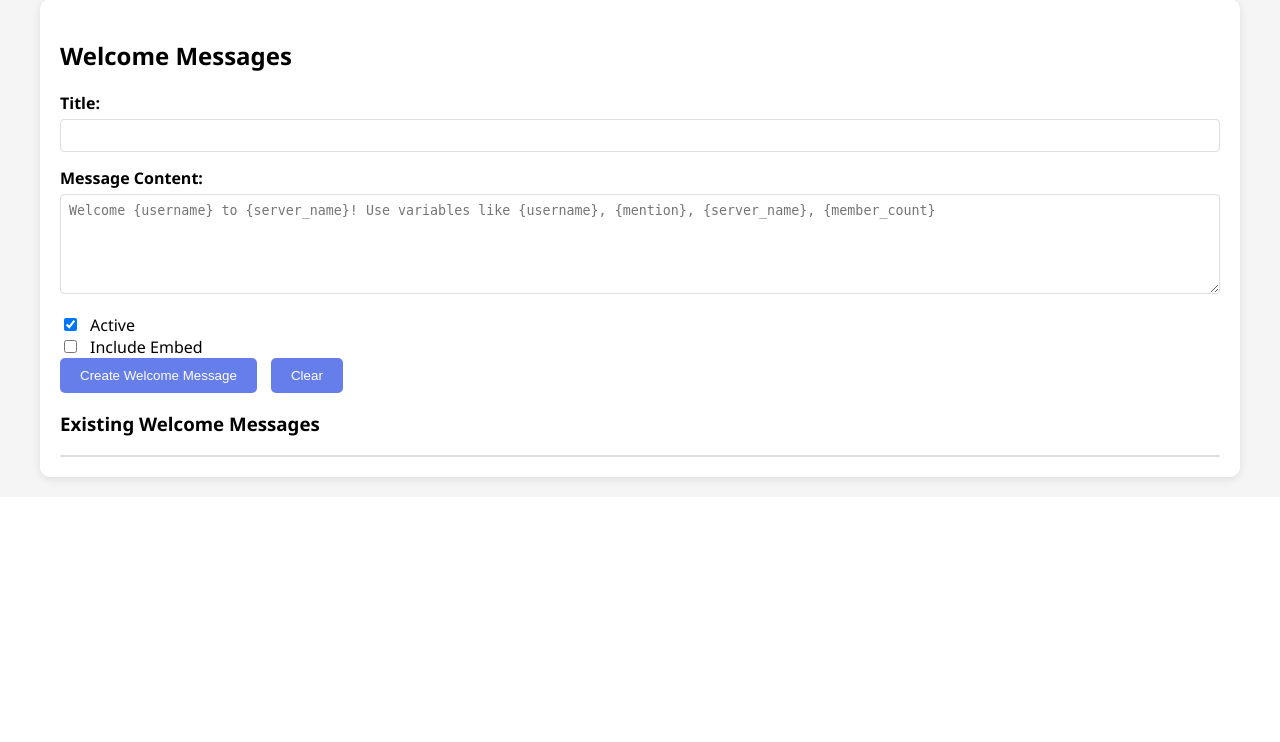
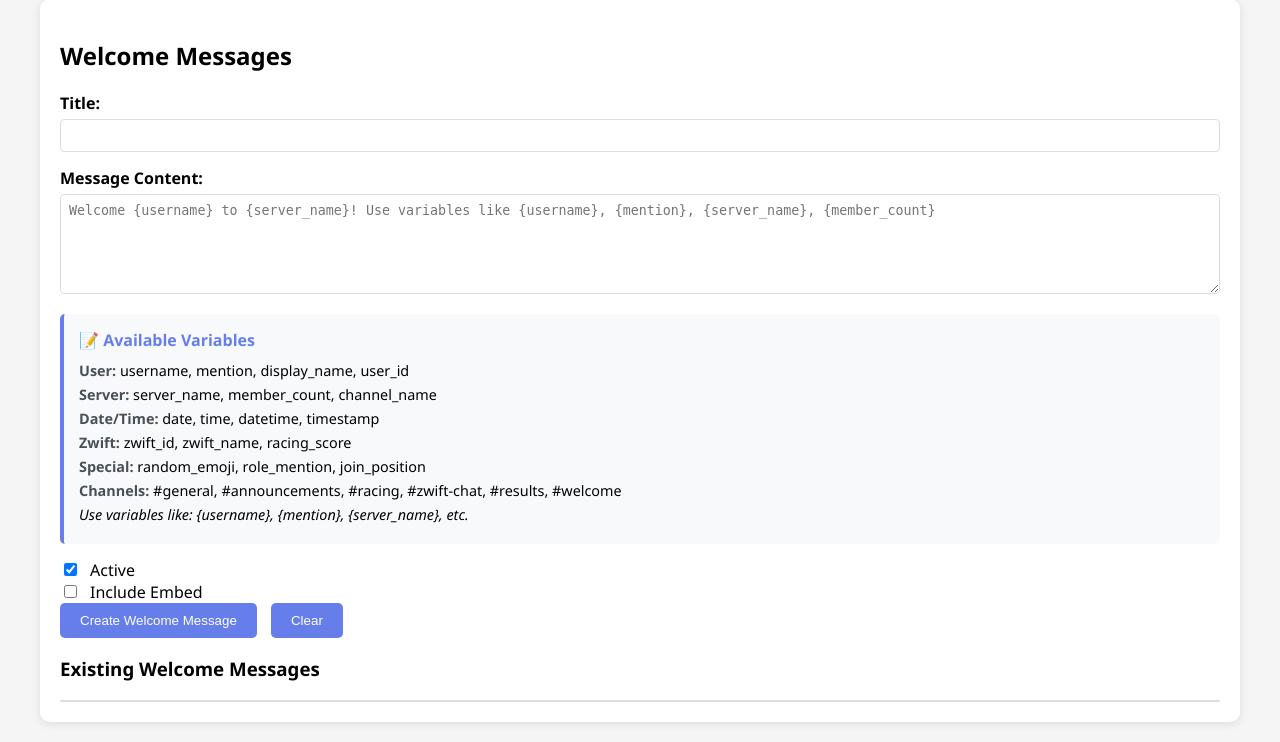
Before and after one commit to T00few2/zwiftpower, a Flask app: page /content/messages in a window 1280 px wide. Shown: the part 385-1127 px from the top of the page. Before the commit the page ends 870 px from the top, so only its background shows below. Run offline with Flask 3, Linux system fonts and the light colour scheme.

Commit message:
add variables help + schedule info

```diff
--- a/templates/content_messages.html
+++ b/templates/content_messages.html
@@ -263,6 +263,24 @@
             white-space: pre-wrap;
             word-wrap: break-word;
         }
+        .variables-help {
+            margin-bottom: 15px;
+            padding: 15px;
+            background-color: #f8f9fa;
+            border-radius: 5px;
+            border-left: 4px solid #667eea;
+        }
+        .variables-help h4 {
+            margin: 0 0 10px 0;
+            color: #667eea;
+        }
+        .variables-help p {
+            margin: 5px 0;
+            font-size: 0.9em;
+        }
+        .variables-help p strong {
+            color: #495057;
+        }
     </style>
 </head>
 <body data-api-key="{{ api_key }}">
@@ -306,6 +324,17 @@
             <div class="form-group">
                 <label for="welcome-content">Message Content:</label>
                 <textarea id="welcome-content" name="content" placeholder="Welcome {username} to {server_name}! Use variables like {username}, {mention}, {server_name}, {member_count}" required></textarea>
+            </div>
+
+            <div class="variables-help">
+                <h4>📝 Available Variables</h4>
+                <p><strong>User:</strong> username, mention, display_name, user_id</p>
+                <p><strong>Server:</strong> server_name, member_count, channel_name</p>
+                <p><strong>Date/Time:</strong> date, time, datetime, timestamp</p>
+                <p><strong>Zwift:</strong> zwift_id, zwift_name, racing_score</p>
+                <p><strong>Special:</strong> random_emoji, role_mention, join_position</p>
+                <p><strong>Channels:</strong> #general, #announcements, #racing, #zwift-chat, #results, #welcome</p>
+                <p><em>Use variables like: {username}, {mention}, {server_name}, etc.</em></p>
             </div>
 
             <div class="checkbox-group">
@@ -362,6 +391,17 @@
             <div class="form-group">
                 <label for="scheduled-content">Message Content:</label>
                 <textarea id="scheduled-content" name="content" placeholder="Don't forget about tonight's race! Use variables like {server_name}, {date}, {time}" required></textarea>
+            </div>
+
+            <div class="variables-help">
+                <h4>📝 Available Variables</h4>
+                <p><strong>User:</strong> username, mention, display_name, user_id</p>
+                <p><strong>Server:</strong> server_name, member_count, channel_name</p>
+                <p><strong>Date/Time:</strong> date, time, datetime, timestamp</p>
+                <p><strong>Zwift:</strong> zwift_id, zwift_name, racing_score</p>
+                <p><strong>Special:</strong> random_emoji, role_mention, join_position</p>
+                <p><strong>Channels:</strong> #general, #announcements, #racing, #zwift-chat, #results, #welcome</p>
+                <p><em>Use variables like: {server_name}, {date}, {time}, etc.</em></p>
             </div>
 
             <div class="form-group">
@@ -591,10 +631,29 @@
                     nextRunDisplay = `${dateStr} at ${timeStr}`;
                 }
 
+                // Format schedule information
+                let scheduleInfo = 'No schedule';
+                if (message.schedule) {
+                    const scheduleType = message.schedule.type || 'unknown';
+                    const scheduleTime = message.schedule.time || '';
+                    const scheduleDay = message.schedule.day || '';
+
+                    if (scheduleType === 'daily') {
+                        scheduleInfo = `Daily at ${scheduleTime}`;
+                    } else if (scheduleType === 'weekly') {
+                        scheduleInfo = `Weekly on ${scheduleDay} at ${scheduleTime}`;
+                    } else if (scheduleType === 'monthly') {
+                        scheduleInfo = `Monthly at ${scheduleTime}`;
+                    } else {
+                        scheduleInfo = `${scheduleType} at ${scheduleTime}`;
+                    }
+                }
+
                 item.innerHTML = `
                     <div class="message-content">
                         <div class="message-title">${message.title}</div>
                         <div class="message-preview">${preview}</div>
+                        <div class="message-preview">Schedule: ${scheduleInfo}</div>
                         <div class="message-preview">Next run: ${nextRunDisplay}</div>
                     </div>
                     <span class="message-status ${message.active ? 'status-active' : 'status-inactive'}">
```
